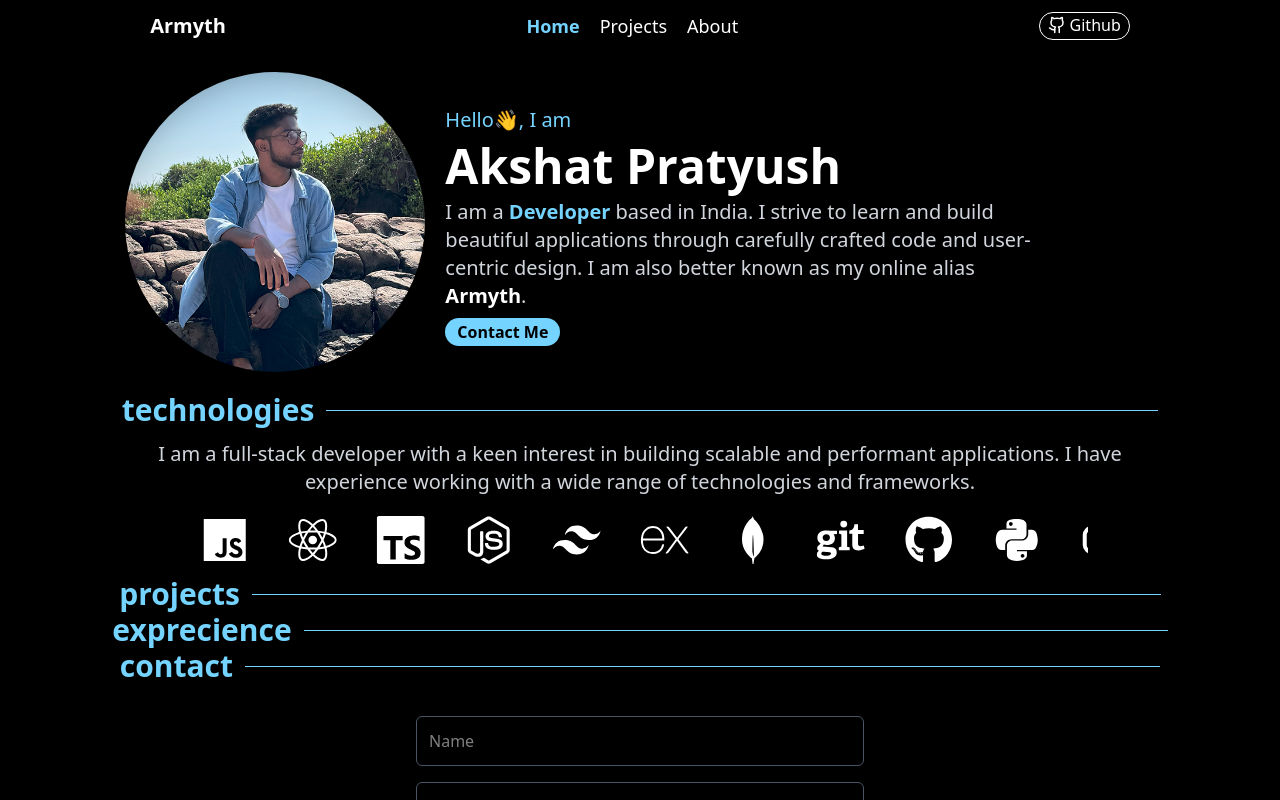
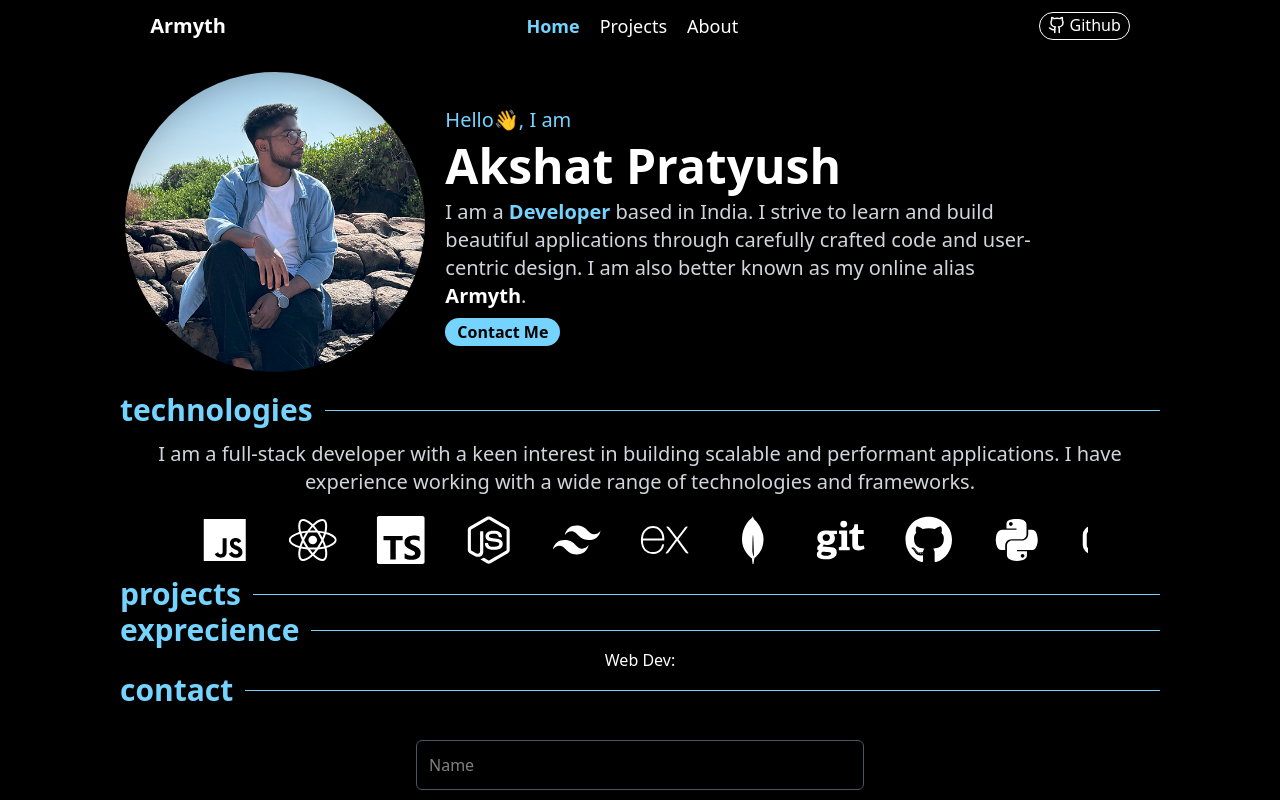
Before and after one commit to akshatp17/PersonalPortfolio, a React (Vite) app: page / in a window 1280 px wide. Shown: the top 800 px of the page. Built offline with nearby package versions, Linux system fonts and the light colour scheme.

Commit message:
minor ui changes

```diff
--- a/src/pages/Home.jsx
+++ b/src/pages/Home.jsx
@@ -70,8 +70,8 @@ const Home = () => {
                 </div>
 
                 {/* technology heading */}
-                <div className='flex items-center justify-center gap-3 text-3xl font-black text-sky-300'>
-                    <p className=''>technologies</p> <hr className='w-[65%]' />
+                <div className='flex items-center justify-center gap-3 text-3xl font-black text-sky-300 px-30'>
+                    <p className=''>technologies</p> <hr className='w-full' />
                 </div>
                 {/* technology */}
                 <div className='flex flex-col gap-5 p-3 items-center'>
@@ -96,8 +96,8 @@ const Home = () => {
                 </div>
 
                 {/* projects heading */}
-                <div className='flex items-center justify-center gap-3 text-3xl font-black text-sky-300'>
-                    <p className=''>projects</p> <hr className='w-[71%]' />
+                <div className='flex items-center justify-center gap-3 text-3xl font-black text-sky-300 px-30'>
+                    <p className=''>projects</p> <hr className='w-full' />
                 </div>
                 {/* Few Projects Showcase */}
                 <div>
@@ -105,17 +105,19 @@ const Home = () => {
                 </div>
 
                 {/* technology heading */}
-                <div className='flex items-center justify-center gap-3 text-3xl font-black text-sky-300'>
-                    <p className=''>exprecience</p> <hr className='w-[67.5%]' />
+                <div className='flex items-center justify-center gap-3 text-3xl font-black text-sky-300 px-30'>
+                    <p className=''>exprecience</p> <hr className='w-full' />
                 </div>
                 {/* Few Projects Showcase */}
-                <div className=''>
-
+                <div className='flex flex-col w-80% mx-auto'>
+                    <div className="w-full">
+                        Web Dev:
+                    </div>
                 </div>
 
                 {/* Contact heading */}
-                <div className='flex items-center justify-center gap-3 text-3xl font-black text-sky-300' id="contactForm">
-                    <p className=''>contact</p> <hr className='w-[71.5%]' />
+                <div className='flex items-center justify-center gap-3 text-3xl font-black text-sky-300 px-30' id="contactForm">
+                    <p className=''>contact</p> <hr className='w-full' />
                 </div>
                 {/* Contact Form */}
                 <div className=''>
--- a/src/pages/Projects.jsx
+++ b/src/pages/Projects.jsx
@@ -6,8 +6,7 @@ const Projects = () => {
         <>
             <div className="relative flex flex-col md:flex-row items-center gap-5 bg-transparent p-5 w-3/5 mx-auto">
                 {/* Thumbnail Section */}
-                <div className="relative z-10 w-[250px] h-[200px] bg-amber-950 rounded-xl flex items-center justify-center text-white text-lg font-semibold shadow-lg
-  md:-mr-12 md:-ml-6">
+                <div className="relative z-10 w-[250px] h-[200px] bg-amber-950 rounded-xl flex items-center justify-center text-white text-lg font-semibold shadow-lg md:-mr-12 md:-ml-6">
                     Thumbnail
                 </div>
                 {/* Project Content Section */}
```
